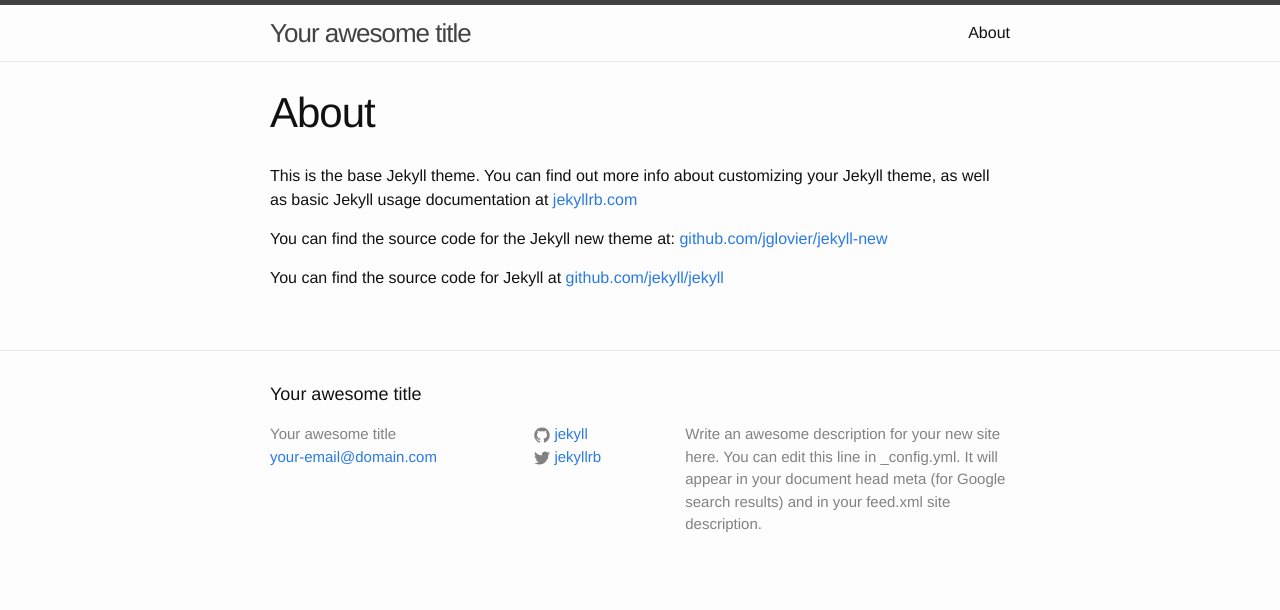
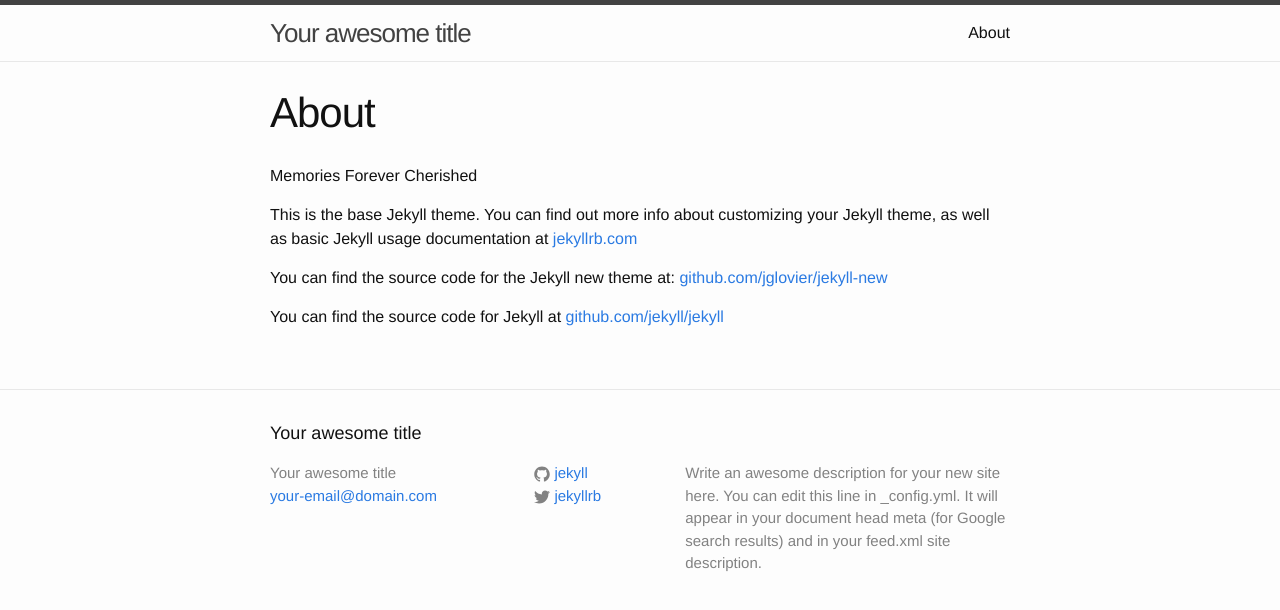
Before and after one commit to kfaultner/photography, a Jekyll site: the page built from about.md, in a window 1280 px wide. Shown: the top 610 px of the page. Built offline with Jekyll 4.4.1, drawn with Linux system fonts in a browser that asks for light colours.

Commit message:
test change

```diff
--- a/about.md
+++ b/about.md
@@ -3,6 +3,7 @@
 title: About
 permalink: /about/
 ---
+Memories Forever Cherished
 
 This is the base Jekyll theme. You can find out more info about customizing your Jekyll theme, as well as basic Jekyll usage documentation at [jekyllrb.com](http://jekyllrb.com/)
 
```
